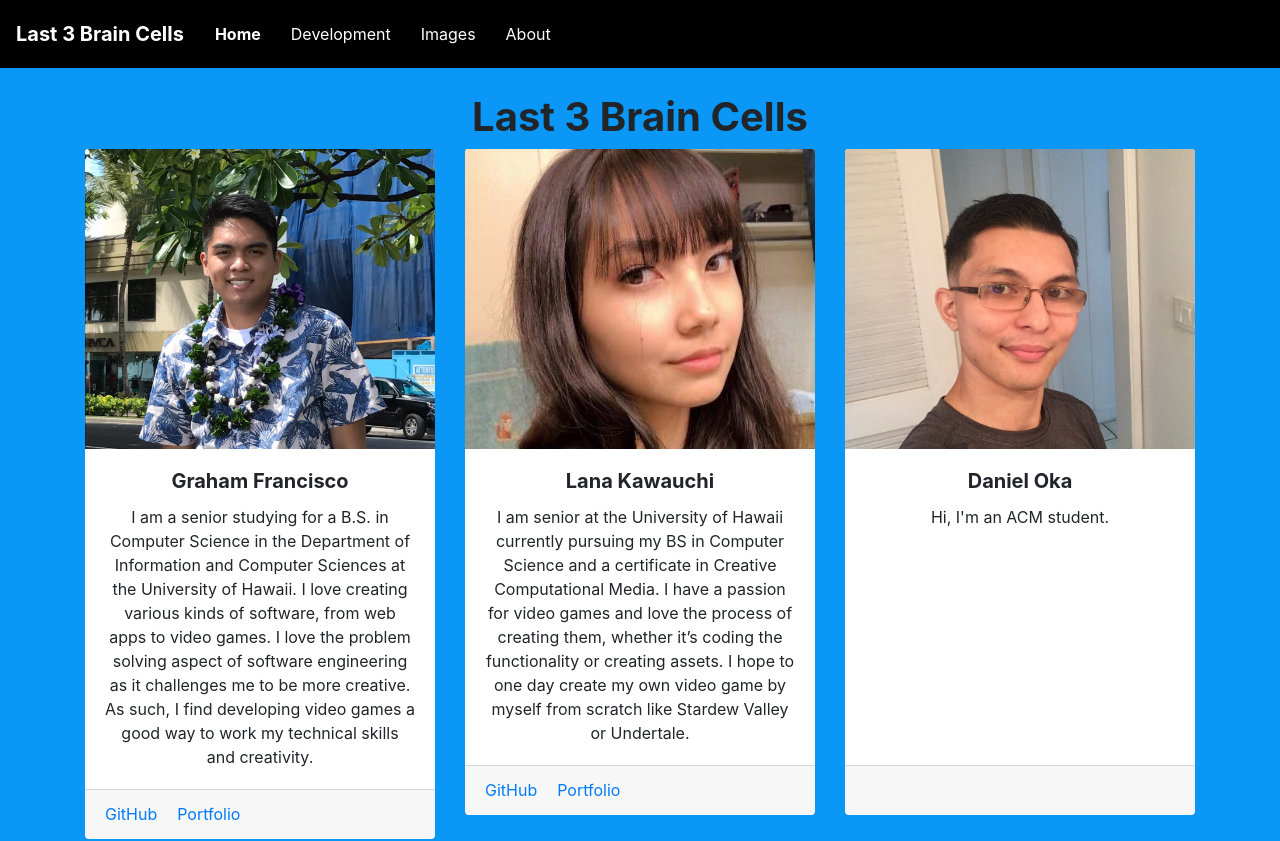
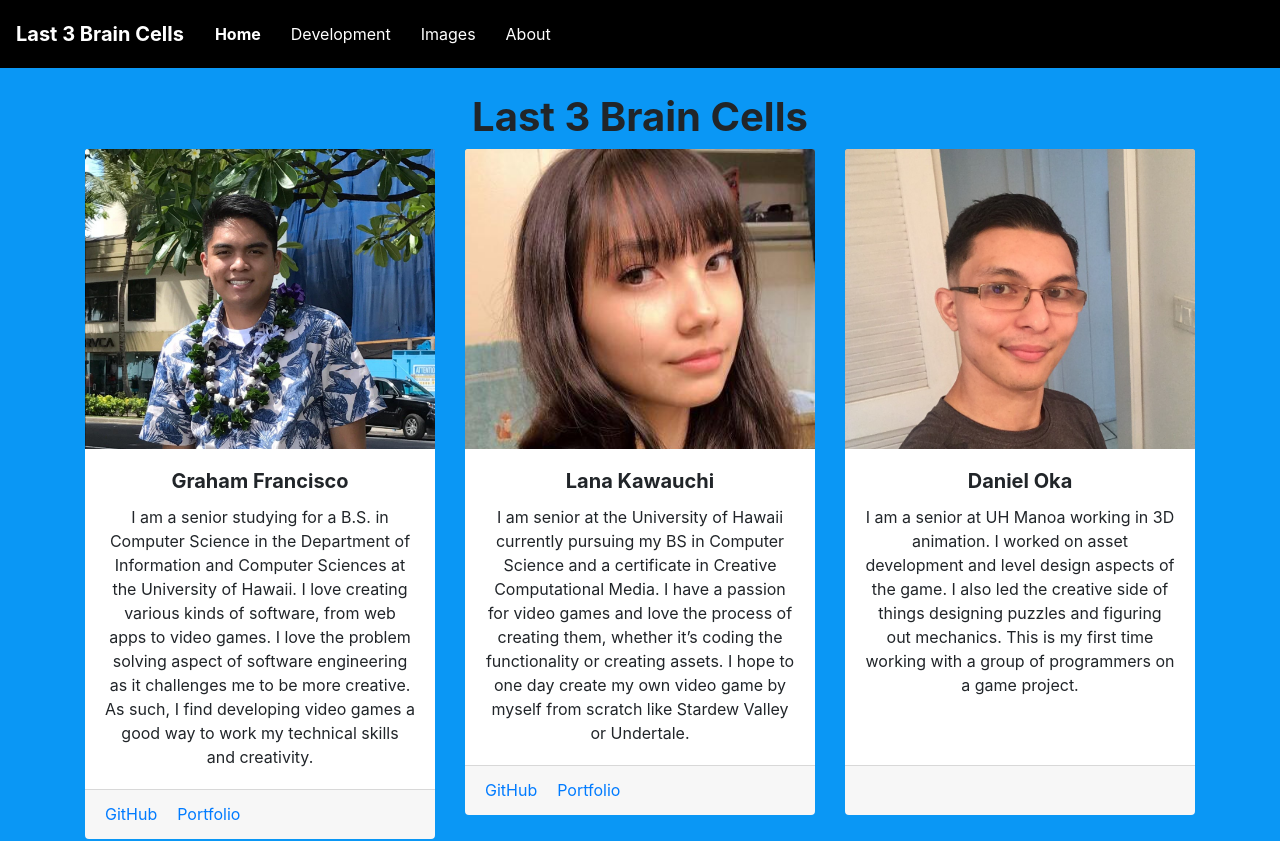
Before and after one commit to L3BC/ics485-site, a React (Create React App) app: page /#/members in a window 1280 px wide. Shown: the top 841 px of the page. Built offline with nearby package versions, Linux system fonts and the light colour scheme.

Commit message:
Added desc

```diff
--- a/src/containers/members/Members.js
+++ b/src/containers/members/Members.js
@@ -54,7 +54,10 @@ const Members = () => {
                             imgLink={img3}
                             objectFit={'cover'}
                         >
-                            Hi, I'm an ACM student.
+                            I am a senior at UH Manoa working in 3D animation. I worked on asset
+                            development and level design aspects of the game. I also led the creative
+                            side of things designing puzzles and figuring out mechanics. This is my first
+                            time working with a group of programmers on a game project.
                         </ProfileCard>
                     </Col>
                 </Row>
```
